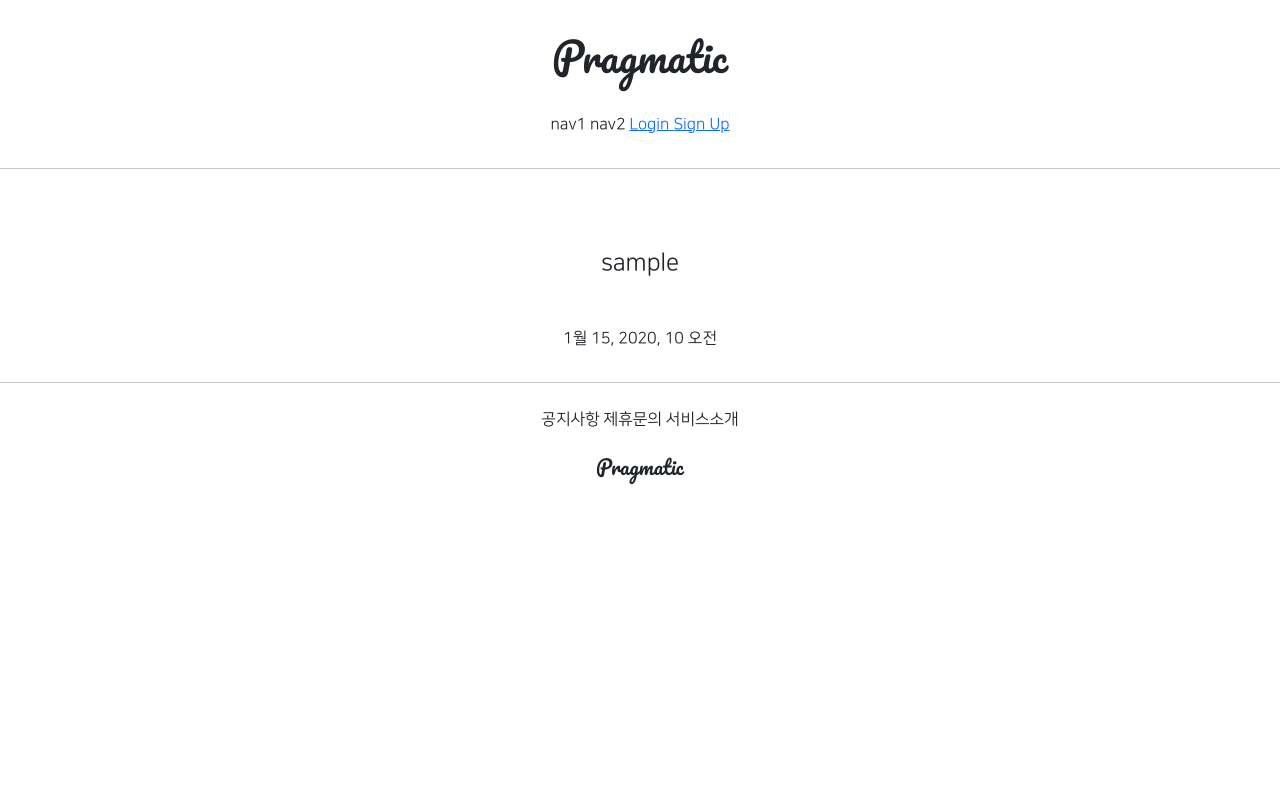
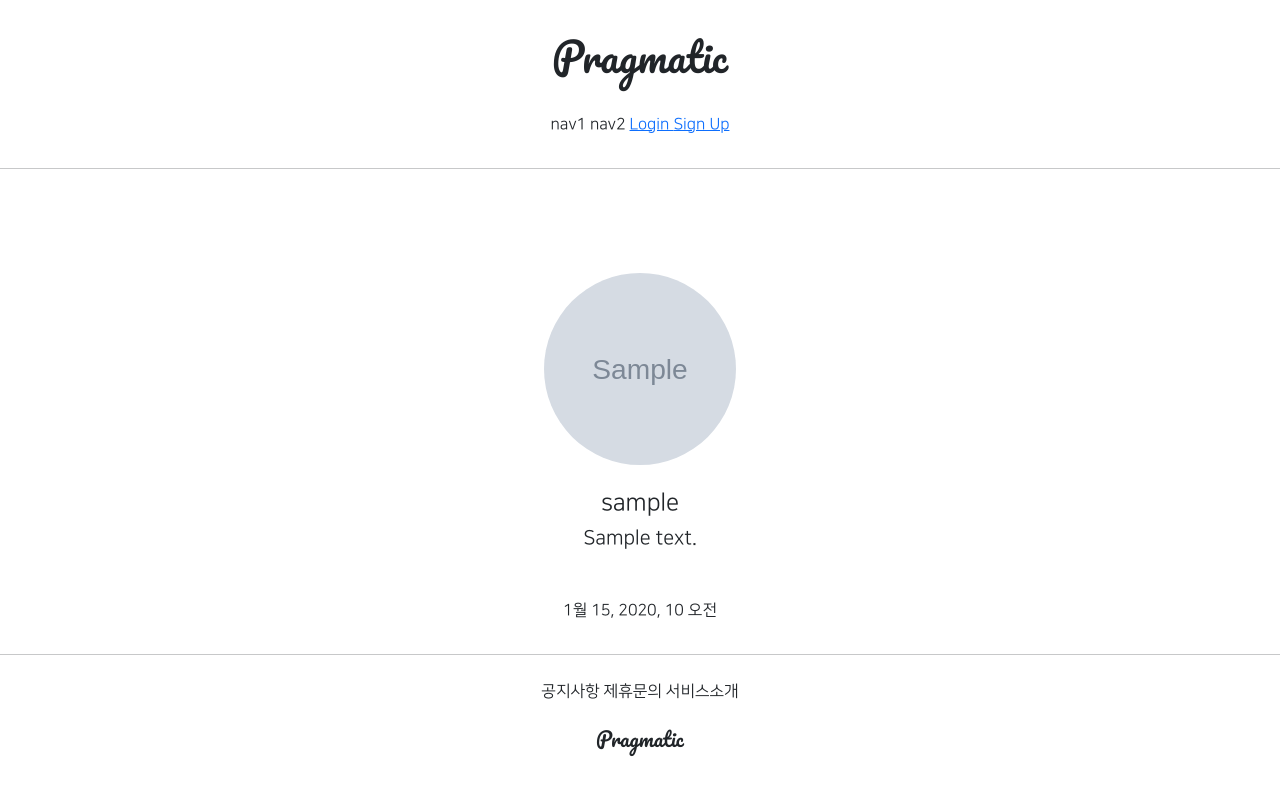
Before and after one commit to go-tech01/gis_4ban_1, a Django app: page /accounts/detail/1 in a window 1280 px wide. Run offline with Django 3.2, Linux system fonts and the light colour scheme; tables that the repository leaves empty hold one stand-in row (values such as "Sample post"); grey boxes marked "Sample" are stand-in pictures; parts of the project's set-up code (start-up, migrations or seed data) failed here and were passed over; some libraries are stand-ins or nearby versions.

Commit message:
7/27 4ban class commit 4

```diff
--- a/accountapp/templates/accountapp/detail.html
+++ b/accountapp/templates/accountapp/detail.html
@@ -4,7 +4,20 @@
 
     <div class="text-center mw-500 m-auto">
         <div class="m-5">
-            <h4>{{ target_user.username }}</h4> {# id출력 #}
+{#            <h4>{{ target_user.username }}</h4> {# id출력 #}
+            {% if target_user.profile %}     {# Prelated_name='profile' #}
+                <img src="{{ target_user.profile.image.url }}"
+                     class = "profile_image m-4"
+                     alt="profile image"> {# 알터내이터 못 받아왔을때 대체하는 문자형 #}
+                <h4>{{ target_user.profile.nickname }}</h4>
+                <h5>{{ target_user.profile.message }}</h5>
+            {% else %}
+            <h4>
+                <a href="{% url 'profileapp:create' %}">
+                Create Profile
+                </a>
+            </h4>
+            {% endif %}
         </div>
         <div>
             {{ target_user.date_joined }}
--- a/gis_4ban_1/urls.py
+++ b/gis_4ban_1/urls.py
@@ -13,6 +13,8 @@ Including another URLconf
     1. Import the include() function: from django.urls import include, path
     2. Add a URL to urlpatterns:  path('blog/', include('blog.urls'))
 """
+from django.conf import settings
+from django.conf.urls.static import static
 from django.contrib import admin
 from django.urls import path, include
 
@@ -20,4 +22,4 @@ urlpatterns = [
     path('admin/', admin.site.urls),
     path('accounts/', include('accountapp.urls')),
     path('profiles/', include('profileapp.urls')),
-]
+]   + static(settings.MEDIA_URL, document_root=settings.MEDIA_ROOT)
--- a/static/base.css
+++ b/static/base.css
@@ -19,5 +19,11 @@
 .mw-500 {
     max-width: 500px;
     padding: 1rem 1.5rem;
+}
 
+.profile_image{
+    height: 12rem;
+    width: 12rem;
+    border-radius: 20rem;
+    object-fit: cover;  /* 잘라내기 */
 }
```
